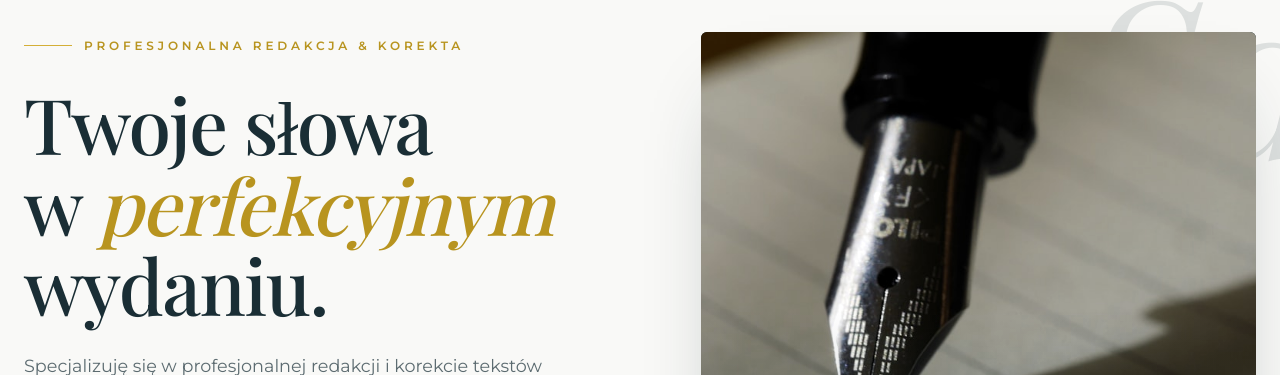
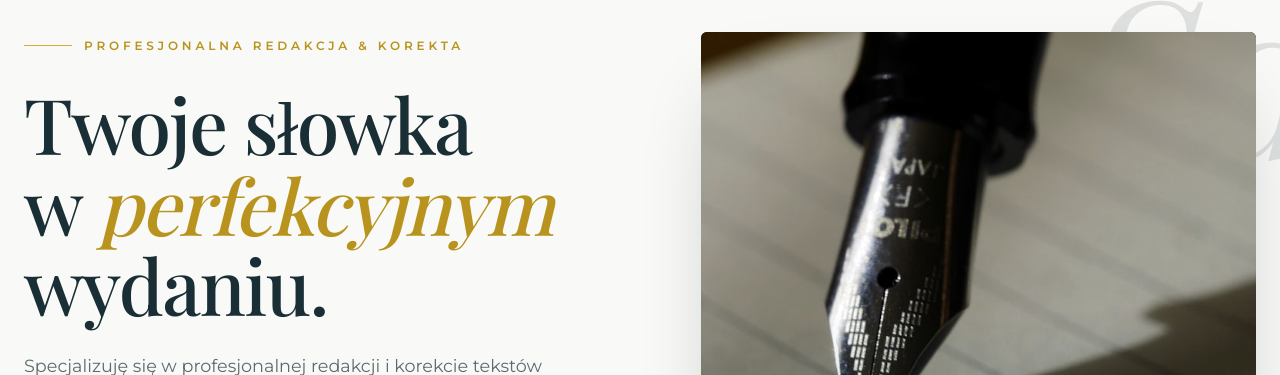
Before and after one commit to markoz73/slowadoskonale, a React (Create React App) app: page / in a window 1280 px wide. Shown: the part 132-507 px from the top of the page. Built offline with nearby package versions, Linux system fonts and the light colour scheme; a web font is replaced by a local one.

Commit message:
test z konta vercel mk

```diff
--- a/src/App.js
+++ b/src/App.js
@@ -219,7 +219,7 @@ const Hero = () => {
         <div className="reveal">
           <div className="hero-kicker">Profesjonalna redakcja & korekta</div>
           <h1>
-            Twoje słowa
+            Twoje słowka
             <br />
             w <em>perfekcyjnym</em> wydaniu.
           </h1>
```
Also changed, not shown: 1 other file (tests, documents, lock files or other folders).
